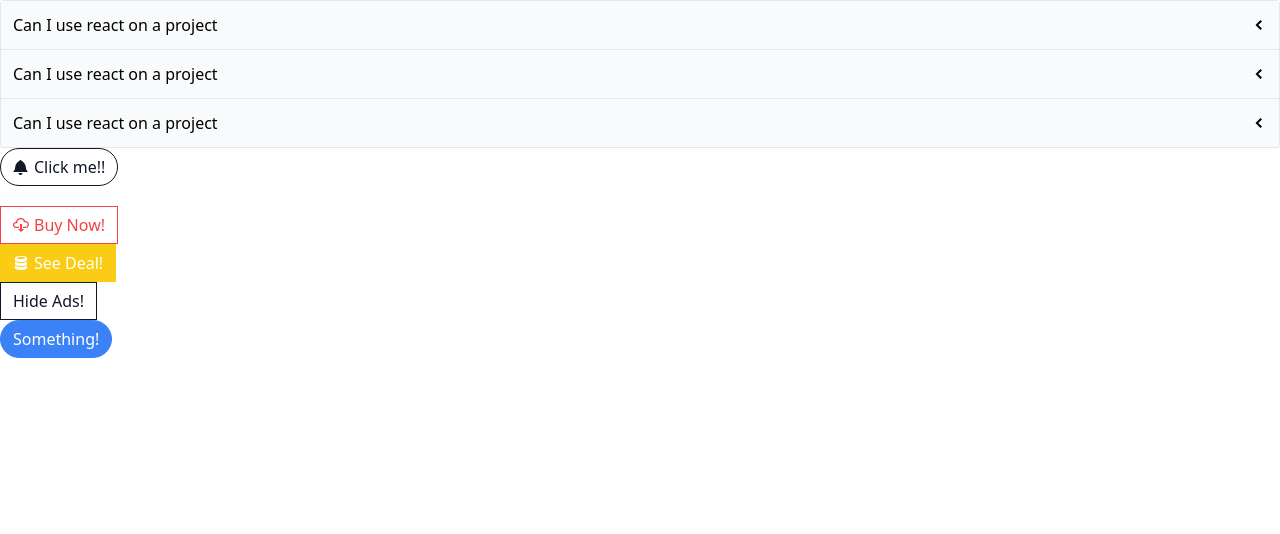
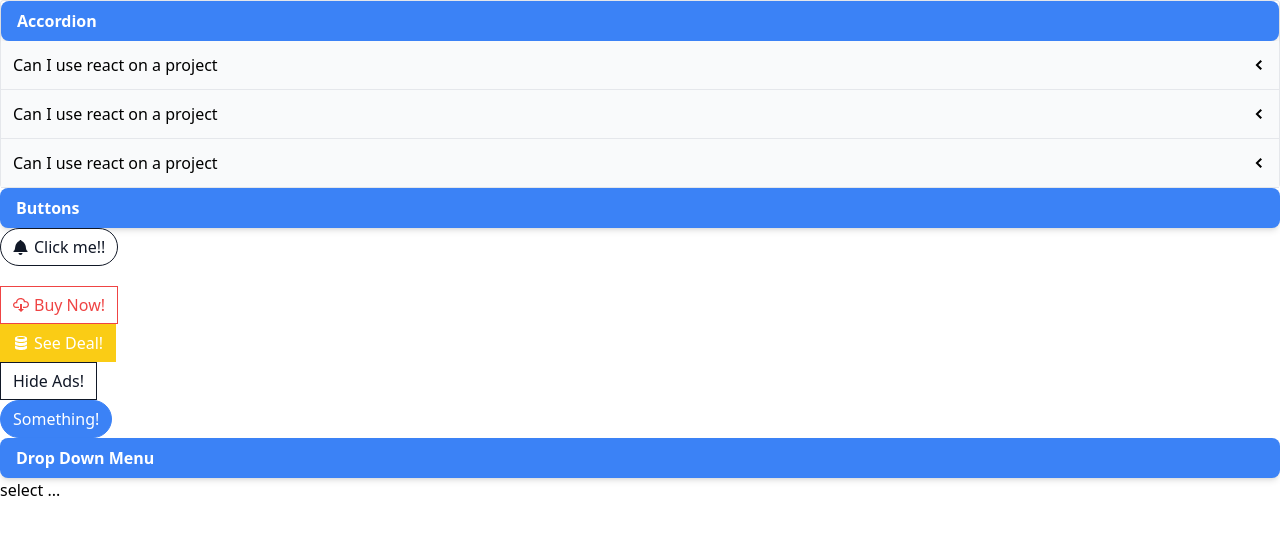
Before and after one commit to kuladeepperumalla/react-custom-components, a React (Create React App) app: page / in a window 1280 px wide. Shown: the top 534 px of the page. Built offline with nearby package versions, Linux system fonts and the light colour scheme.

Commit message:
commit #6

```diff
--- a/src/App.js
+++ b/src/App.js
@@ -1,8 +1,20 @@
-import Accordion from './components/Accordion';
-import ButtonPage from './pages/ButtonPage'
-
+import Accordion from "./components/Accordion";
+import ButtonPage from "./pages/ButtonPage";
+import Dropdown from "./components/Dropdown";
+import { useState } from "react";
 
 function App() {
+  const [select, setSelect] = useState(null);
+
+  const handleSelect = (select) => {
+    setSelect(select);
+  };
+  const options = [
+    { label: "Red", value: "red" },
+    { label: "Green", value: "green" },
+    { label: "Blue", value: "blue" },
+  ];
+
   const items = [
     {
       id: "qeqw",
@@ -20,11 +32,14 @@ const items = [
       content: "You can use react on any project you want",
     },
   ];
+
   return (
     <div>
-<Accordion items={items}/> <ButtonPage />
-</div>)
-
+      <Accordion items={items} />
+      <ButtonPage />
+      <Dropdown options={options} selection={select} onSelect={handleSelect} />
+    </div>
+  );
 }
 
 export default App;
--- a/src/components/Accordion.js
+++ b/src/components/Accordion.js
@@ -30,7 +30,15 @@ function Accordion({items}){
           </div>
         );
     })
-    return <div className="border-x border-t rounded">{renderedItems}</div>
+    return (
+      <div className="border-x border-t rounded">
+        {" "}
+        <div className="py-2 px-4 bg-blue-500 text-white font-semibold rounded-lg shadow-md hover:bg-blue-700 focus:outline-none focus:ring-2 focus:ring-blue-400 focus:ring-opacity-75">
+          <h1>Accordion</h1>
+        </div>
+        {renderedItems}
+      </div>
+    );
 }
 
 export default Accordion;
--- /dev/null
+++ b/src/components/Dropdown.js
@@ -0,0 +1,45 @@
+import { useState } from 'react';
+
+function Dropdown({ options, selection, onSelect }) {
+  const [isOpen, setIsOpen] = useState(false);
+
+  const handleClick = () => {
+    setIsOpen(!isOpen);
+  };
+
+  const handleOptionClick = (option) => {
+    // CLOSE DROPDOWN
+    setIsOpen(false);
+    // WHAT OPTION DID THE USER CLICK ON???
+    onSelect(option)
+  };
+
+  const renderedOptions = options.map((option) => {
+    return (
+      <div onClick={() => handleOptionClick(option)} key={option.value}>
+        {option.label}
+      </div>
+    );
+  });
+
+  let content = 'select ...';
+
+  if(selection){
+    content = selection.label
+  }
+
+  return (
+    <div>
+      <div>
+        <div className="py-2 px-4 bg-blue-500 text-white font-semibold rounded-lg shadow-md hover:bg-blue-700 focus:outline-none focus:ring-2 focus:ring-blue-400 focus:ring-opacity-75">
+          <h1>Drop Down Menu</h1>
+        </div>{" "}
+      </div>
+
+      <div onClick={handleClick}>{content}</div>
+      {isOpen && <div>{renderedOptions}</div>}
+    </div>
+  );
+}
+
+export default Dropdown;
--- a/src/pages/ButtonPage.js
+++ b/src/pages/ButtonPage.js
@@ -8,6 +8,10 @@ function ButtonPage() {
 
   return (
     <div>
+      <div className="py-2 px-4 bg-blue-500 text-white font-semibold rounded-lg shadow-md hover:bg-blue-700 focus:outline-none focus:ring-2 focus:ring-blue-400 focus:ring-opacity-75">
+        <h1>Buttons</h1>
+      </div>
+
       <div>
         <Button
           className={"mb-5"}
```
Lines whose indentation alone changed are shown as unchanged.
